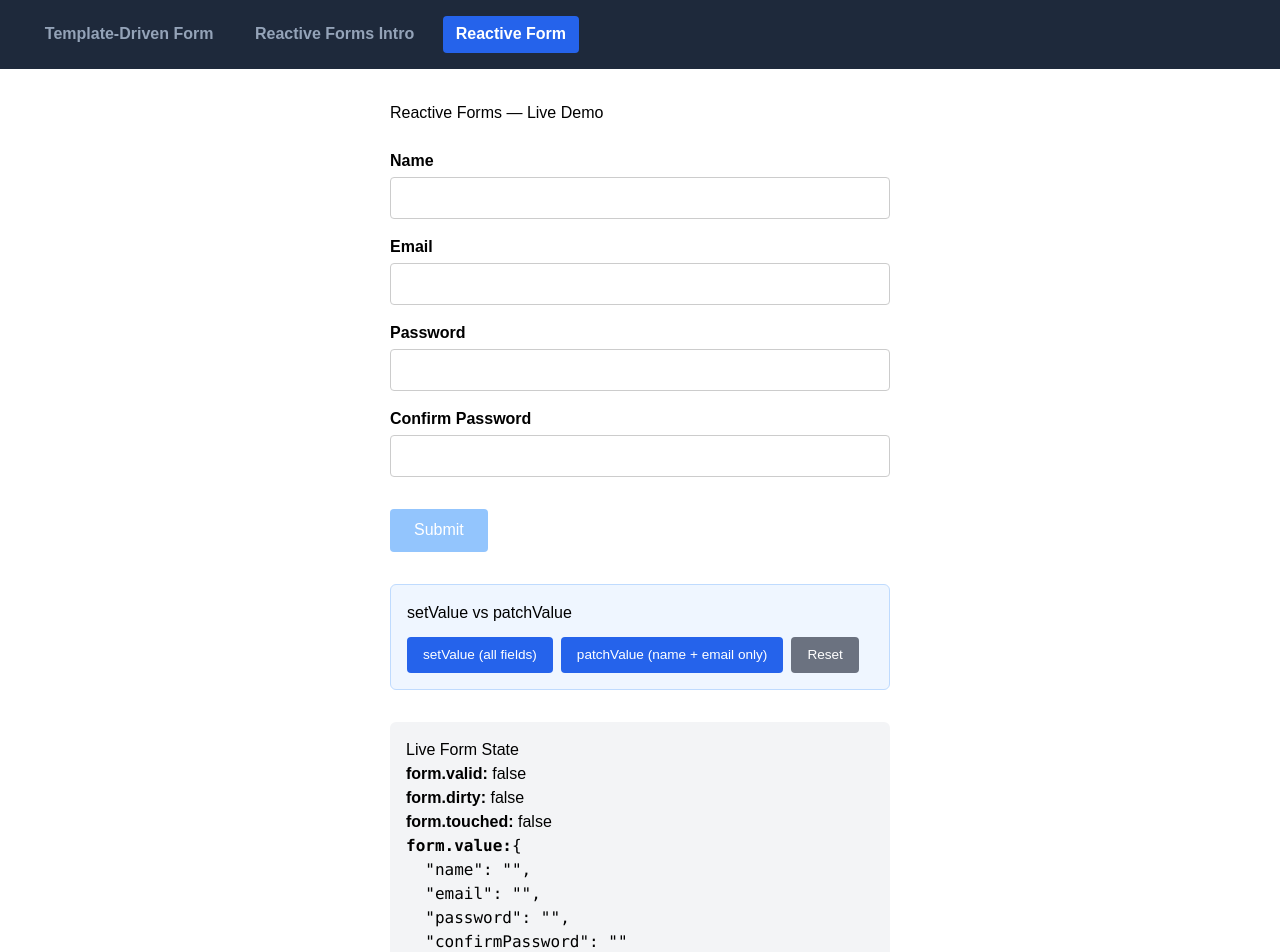
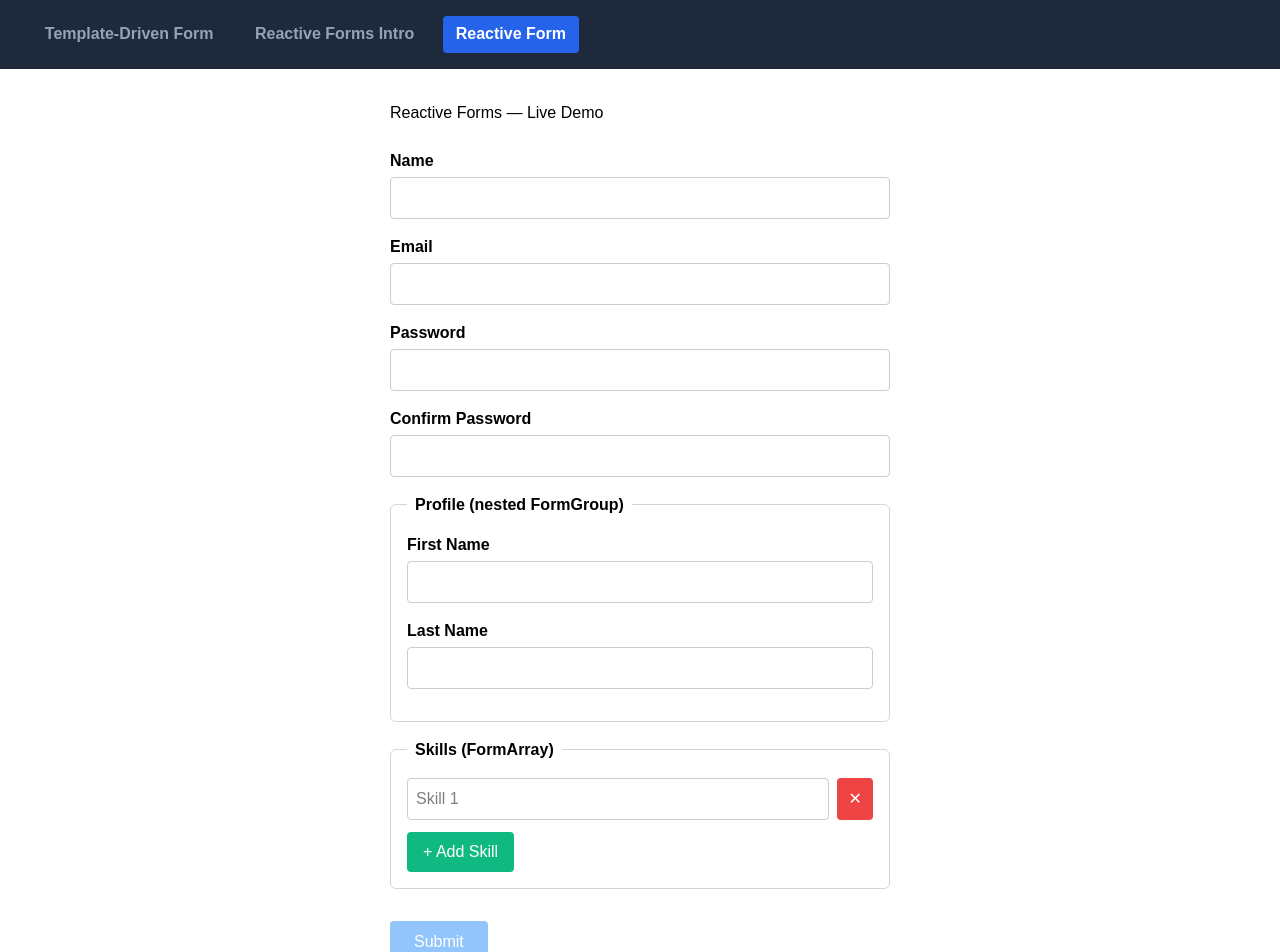
Before and after one commit to gorzhn97/angular-forms-digit, an Angular app: page /reactive in a window 1280 px wide. Shown: the top 952 px of the page. Built offline with nearby package versions, Linux system fonts and the light colour scheme.

Commit message:
finalize

```diff
--- a/src/app/reactive-form/reactive-form.html
+++ b/src/app/reactive-form/reactive-form.html
@@ -33,12 +33,8 @@
     }
   </div>
 
-  <!-- ═══════════════════════════════════════════════════
-       STEP 3 — Validation + Cross-field Validator
-       Built-in: required, minLength.
-      Custom: passwordMatchValidator and passwordContainsNameValidator
-      both compare values across sibling controls.
-       ═══════════════════════════════════════════════════ -->
+       <!-- STEP 3 — Validation + Cross-field Validator -->
+
 
   <div class="form-field">
     <label for="password">Password</label>
@@ -54,11 +50,11 @@
       <span class="error" role="alert">Password must not contain the entered name.</span>
     }
     <!-- STEP 8 — Live password strength (derived from valueChanges signal) -->
-    <!-- @if (passwordStrength().level > 0) {
+    @if (passwordStrength().level > 0) {
       <span class="strength" >
         Strength: {{ passwordStrength().label }}
       </span>
-    } -->
+    }
   </div>
 
   <div class="form-field">
@@ -77,7 +73,7 @@
        formGroupName="profile" scopes controls to a sub-object.
        ═══════════════════════════════════════════════════ -->
 
-  <!-- <fieldset formGroupName="profile" class="nested-group">
+  <fieldset formGroupName="profile" class="nested-group">
     <legend>Profile (nested FormGroup)</legend>
 
     <div class="form-field">
@@ -95,14 +91,14 @@
         <span class="error" role="alert">Last name is required.</span>
       }
     </div>
-  </fieldset> -->
+  </fieldset>
 
   <!-- ═══════════════════════════════════════════════════
        STEP 5 — FormArray (dynamic list)
        Controls can be added/removed at runtime.
        ═══════════════════════════════════════════════════ -->
 
-  <!-- <fieldset class="nested-group">
+  <fieldset class="nested-group">
     <legend>Skills (FormArray)</legend>
 
     @for (skill of skills.controls; track $index) {
@@ -125,7 +121,7 @@
     }
 
     <button type="button" class="btn-add" (click)="addSkill()">+ Add Skill</button>
-  </fieldset> -->
+  </fieldset>
 
   <!-- ═══════════════════════════════════════════════════
        SUBMIT
--- a/src/app/reactive-form/reactive-form.ts
+++ b/src/app/reactive-form/reactive-form.ts
@@ -27,24 +27,24 @@ export class ReactiveFormComponent {
   //   Each key becomes a FormControl automatically via FormBuilder.
   form = this.fb.group(
     {
-    //   name: ['', [Validators.required, forbiddenNameValidator(/admin/i)]],
-      name: ['', [Validators.required, ]],
+      name: ['', [Validators.required, forbiddenNameValidator(/admin/i)]],
       email: ['', [Validators.required, Validators.email]],
       password: ['', [Validators.required, Validators.minLength(6)]],
       confirmPassword: ['', Validators.required],
 
       // STEP 4 — Nested FormGroup: logically group related controls
-    //   profile: this.fb.group({
-    //     firstName: ['', Validators.required],
-    //     lastName: ['', Validators.required],
-    //   }),
+      profile: this.fb.group({
+        firstName: ['', Validators.required],
+        lastName: ['', Validators.required],
+      }),
 
       // STEP 5 — FormArray: dynamic list of controls (add/remove at runtime)
-    //   skills: this.fb.array([this.fb.control('', Validators.required)]),
+      skills: this.fb.array([this.fb.control('', Validators.required)]),
     },
     {
       // STEP 3 — Cross-field validators: run against the whole group
-      validators: [passwordMatchValidator, passwordContainsNameValidator],
+
+      validators: [ passwordContainsNameValidator, passwordMatchValidator],
     }
   );
 
@@ -72,8 +72,8 @@ export class ReactiveFormComponent {
       email: 'jane@example.com',
       password: 'secret123',
       confirmPassword: 'secret123',
-    //   profile: { firstName: 'Jane', lastName: 'Doe' },
-    //   skills: ['Angular'],
+      profile: { firstName: 'Jane', lastName: 'Doe' },
+      skills: ['Angular'],
     });
   }
 
@@ -91,26 +91,26 @@ export class ReactiveFormComponent {
 
   // STEP 8 — Derived state with computed()
   //   Password strength calculated reactively from the signal.
-//   passwordStrength = computed(() => {
-//     const pw = (this.lastChange()?.['password'] as string) ?? '';
-//     if (pw.length === 0) return { label: '', level: 0 };
-//     if (pw.length < 6) return { label: 'Weak', level: 1 };
-//     if (pw.length < 10) return { label: 'Medium', level: 2 };
-//     return { label: 'Strong', level: 3 };
-//   });
+  passwordStrength = computed(() => {
+    const pw = (this.lastChange()?.['password'] as string) ?? '';
+    if (pw.length === 0) return { label: '', level: 0 };
+    if (pw.length < 6) return { label: 'Weak', level: 1 };
+    if (pw.length < 10) return { label: 'Medium', level: 2 };
+    return { label: 'Strong', level: 3 };
+  });
 
   // STEP 5 helpers — FormArray add / remove
-//   get skills(): FormArray<FormControl<string | null>> {
-//     return this.form.controls.skills;
-//   }
+  get skills(): FormArray<FormControl<string | null>> {
+    return this.form.controls.skills;
+  }
 
-//   addSkill() {
-//     this.skills.push(this.fb.control('', Validators.required));
-//   }
+  addSkill() {
+    this.skills.push(this.fb.control('', Validators.required));
+  }
 
-//   removeSkill(index: number) {
-//     this.skills.removeAt(index);
-//   }
+  removeSkill(index: number) {
+    this.skills.removeAt(index);
+  }
 
   // Submit handler
   onSubmit() {
@@ -122,22 +122,27 @@ export class ReactiveFormComponent {
 // STEP 9 — Custom control validator factory
 //   Returns a ValidatorFn configured with a regular expression.
 //   We attach it directly to the name control above.
-// function forbiddenNameValidator(nameRe: RegExp): ValidatorFn {
-//   return (control: AbstractControl): ValidationErrors | null => {
-//     const value = control.value as string | null;
-//     const forbidden = value ? nameRe.test(value) : false;
-//     return forbidden ? { forbiddenName: { value } } : null;
-//   };
-// }
+function forbiddenNameValidator(nameRe: RegExp): ValidatorFn {
+  return (control: AbstractControl): ValidationErrors | null => {
+    const value = control.value as string | null;
+    const forbidden = value ? nameRe.test(value) : false;
+    return forbidden ? { forbiddenName: { value } } : null;
+  };
+}
+
+
+
 
 // STEP 3 — Custom cross-field validator (pure function)
-//   Compares password and confirmPassword across controls.
+
 //   Returns null if valid, or an error object if not.
 function passwordMatchValidator(group: AbstractControl): ValidationErrors | null {
   const password = group.get('password')?.value;
   const confirm = group.get('confirmPassword')?.value;
   return password === confirm ? null : { passwordMismatch: true };
 }
+
+
 
 // STEP 10 — Another cross-field validator
 //   The password must not contain the person's name.
```
